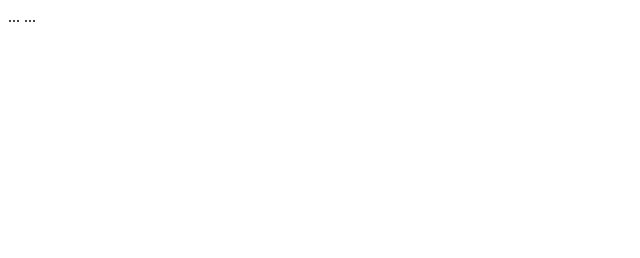
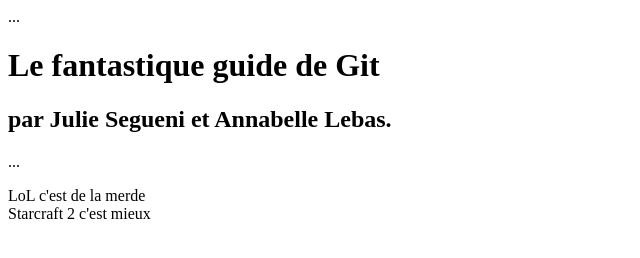
Before and after one commit to Iwantaponey/TD4, a plain HTML site: page index.html in a window 1280 px wide. Shown: the whole page, without its empty margins (0-640 px from the left). Drawn offline with Linux system fonts and the light colour scheme.

Commit message:
modifié index

```diff
--- a/index.html
+++ b/index.html
@@ -5,7 +5,11 @@
         ...
     </head>
     <body>
+<h1> Le fantastique guide de Git </h1>
+<h2> par Julie Segueni et Annabelle Lebas. </h2>
       <!-- Ceci est un commentaire -->
       ...
+<p> LoL c'est de la merde
+<br> Starcraft 2 c'est mieux </p>
     </body>
 </html>
```
